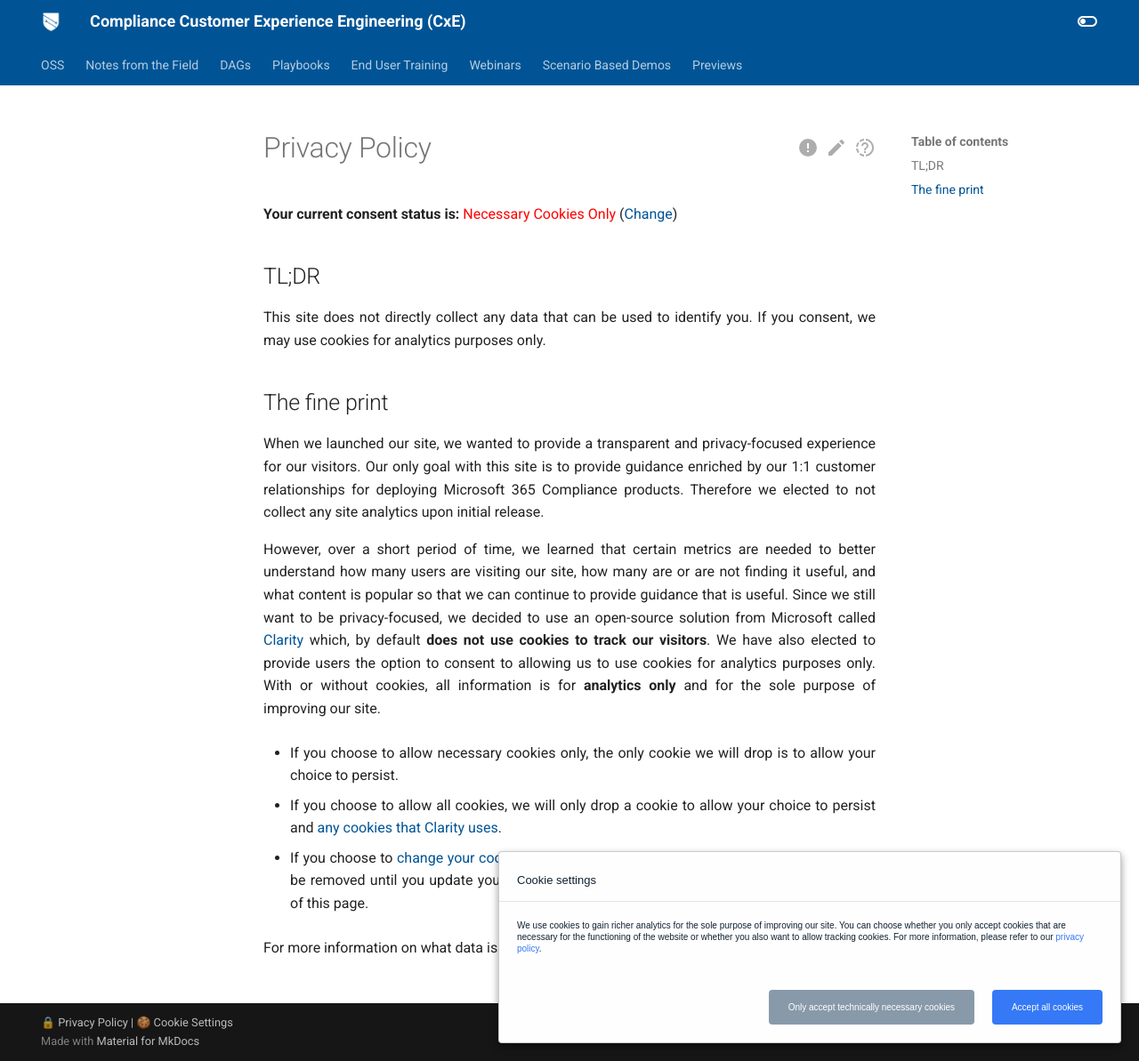
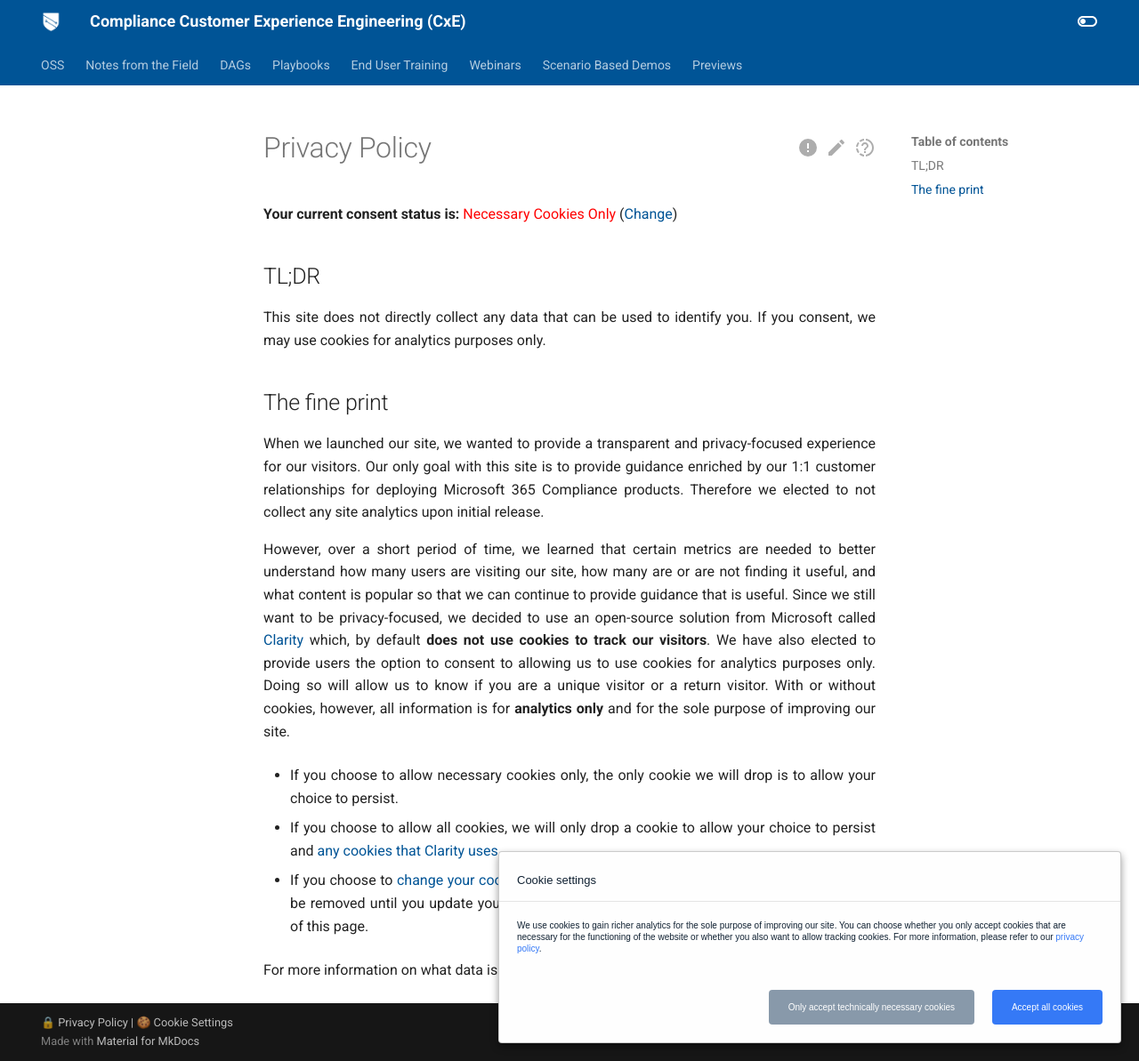
Before and after one commit to microsoft/ComplianceCxE, an MkDocs documentation site: the page built from docs/privacy.md, in a window 1280 px wide and 1193 px high. Shown: the whole window at 89% size. Built offline with MkDocs 1.6.1 and Material for MkDocs 9.7.7, drawn with Linux system fonts in a browser that asks for light colours; comment, search, counter and statistics services are not loaded; old or Windows-style settings are respelled for this version of MkDocs.

Commit message:
add clarification to privacy

```diff
--- a/docs/privacy.md
+++ b/docs/privacy.md
@@ -10,7 +10,7 @@
 
 When we launched our site, we wanted to provide a transparent and privacy-focused experience for our visitors.  Our only goal with this site is to provide guidance enriched by our 1:1 customer relationships for deploying Microsoft 365 Compliance products.  Therefore we elected to not collect any site analytics upon initial release.
 
-However, over a short period of time, we learned that certain metrics are needed to better understand how many users are visiting our site, how many are or are not finding it useful, and what content is popular so that we can continue to provide guidance that is useful.  Since we still want to be privacy-focused, we decided to use an open-source solution from Microsoft called [Clarity](https://clarity.microsoft.com) which, by default **does not use cookies to track our visitors**.  We have also elected to provide users the option to consent to allowing us to use cookies for analytics purposes only.  With or without cookies, all information is for **analytics only** and for the sole purpose of improving our site.
+However, over a short period of time, we learned that certain metrics are needed to better understand how many users are visiting our site, how many are or are not finding it useful, and what content is popular so that we can continue to provide guidance that is useful.  Since we still want to be privacy-focused, we decided to use an open-source solution from Microsoft called [Clarity](https://clarity.microsoft.com) which, by default **does not use cookies to track our visitors**.  We have also elected to provide users the option to consent to allowing us to use cookies for analytics purposes only.  Doing so will allow us to know if you are a unique visitor or a return visitor.  With or without cookies, however, all information is for **analytics only** and for the sole purpose of improving our site.
 
 * If you choose to allow necessary cookies only, the only cookie we will drop is to allow your choice to persist.
 
```
